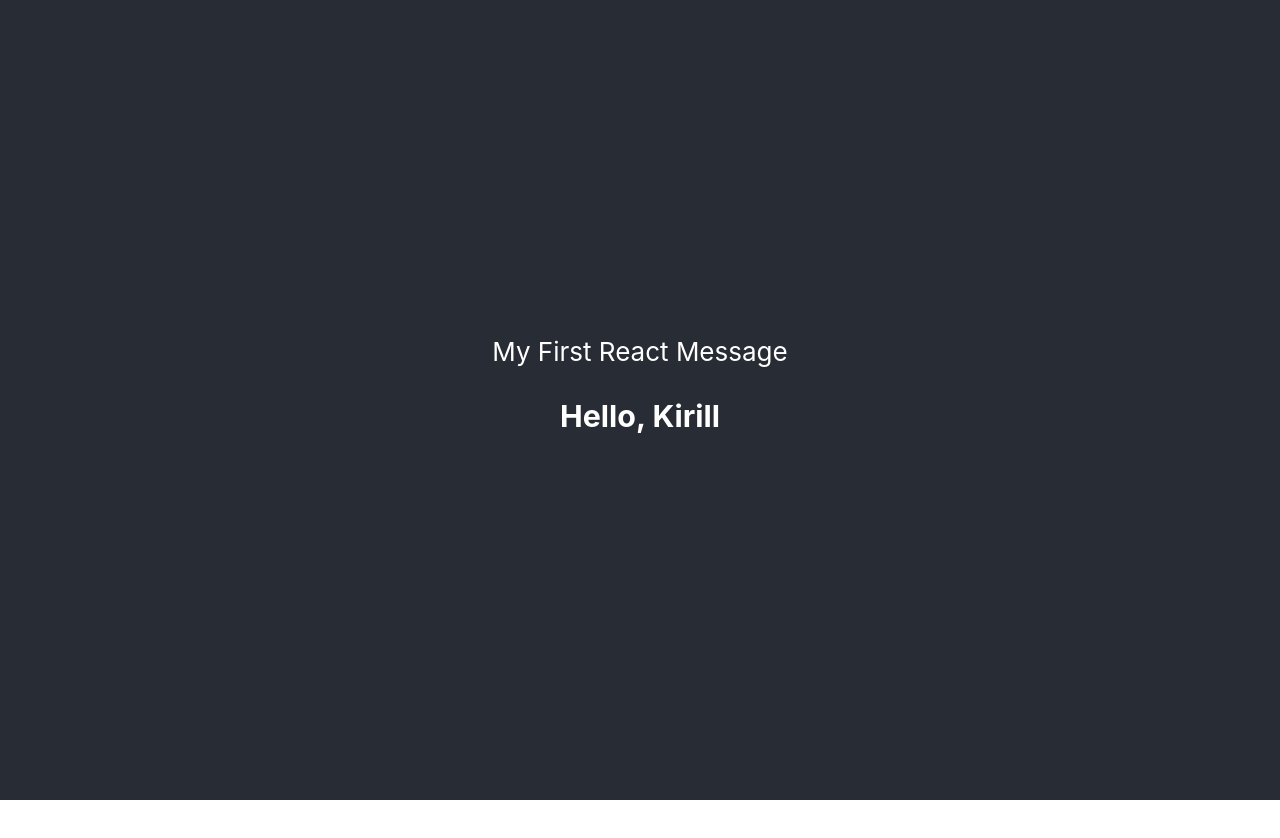
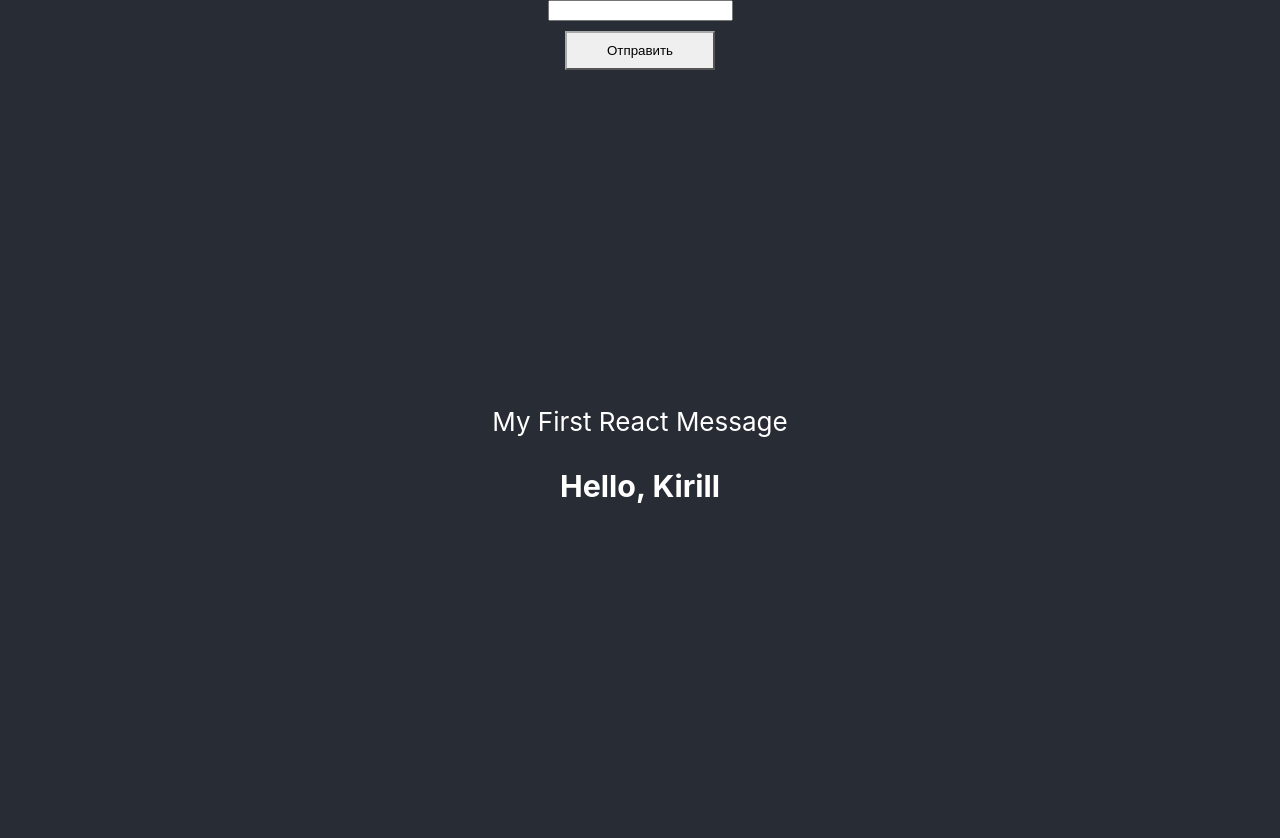
Before and after one commit to kirill3518/react_js, a React (Create React App) app: page / in a window 1280 px wide. Shown: the top 838 px of the page. Before the commit the page ends 800 px from the top, so only its background shows below. Built offline with nearby package versions, Linux system fonts and the light colour scheme.

Commit message:
ДЗ № 2.

```diff
--- a/src/App.css
+++ b/src/App.css
@@ -11,6 +11,22 @@
   .App-logo {
     animation: App-logo-spin infinite 20s linear;
   }
+}
+
+.App {
+  background-color: #282c34;
+  display: flex;
+  flex-direction: column;
+  align-items: center;
+  justify-content: center;
+  color: white;
+}
+
+.App-send-button {
+  /* min-height: 100vh; */
+  border-color: darkgrey;
+  padding: 10px 40px;
+  margin-top: 10px;
 }
 
 .App-header {
--- a/src/App.js
+++ b/src/App.js
@@ -24,12 +24,50 @@
 
 // export default App;
 
-// import './App.css';
-import Message from './Message';
+import './App.css';
+// import Message from './Message';
+import React, { useState, useEffect } from 'react';
+
 
 function App(props) {
+  // const [myState, setMyState] = useState({ messageList: [{ text: 'Text', author: 'Kirill' }], value: '' });
+  const [myState, setMyState] = useState({ messageList: [], value: '' });
+
+  const handleChange = (event) => {
+    // Изменить только value
+    setMyState((state) => ({ messageList: state.messageList, value: event.target.value }));
+  };
+
+  const updateMessageList = () => {
+    // Изменить только messageList
+    setMyState((state) => ({ messageList: [...state.messageList, { text: state.value, author: 'Kirill' }], value: state.value }));
+  };
+
+  useEffect(() => {
+    console.log('useEffect');
+    if (myState.messageList.length > 0) {
+      // Ответить роботу только если последний был не робот, чтобы избежать зацикливание
+      if (myState.messageList[myState.messageList.length - 1].author !== 'Robot') {
+        setMyState((state) => ({ messageList: [...state.messageList, { text: `Привет, ${state.messageList[state.messageList.length - 1].author}`, author: 'Robot' }], value: state.value }));
+      }
+    }
+  }, [myState.messageList]);
+
+
+  const result = myState.messageList.map((obj) => {
+    return <p>
+      {obj.author}: {obj.text}
+    </p>;
+  });
+
   return (
-    <Message name={props.name} />
+    <div className="App">
+      <input type="text" onChange={handleChange} />
+      <button className="App-send-button" onClick={updateMessageList}>Отправить</button>
+
+      {result}
+    </div>
   );
+
 }
 export default App;
--- a/src/index.js
+++ b/src/index.js
@@ -3,11 +3,13 @@
 import './index.css';
 import App from './App';
 // import reportWebVitals from './reportWebVitals';
+import Message from './Message';
 
 const myName = 'Kirill';
 ReactDOM.render(
   <React.StrictMode>
     <App name={myName} />
+    <Message name={myName} />
   </React.StrictMode>,
   document.getElementById("root")
 );
```
